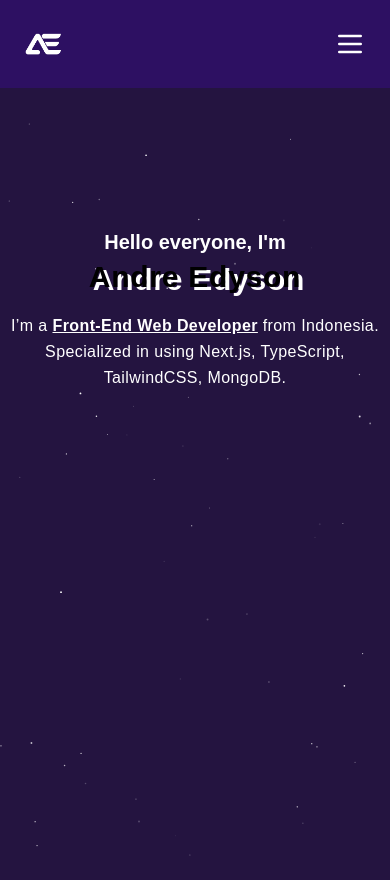
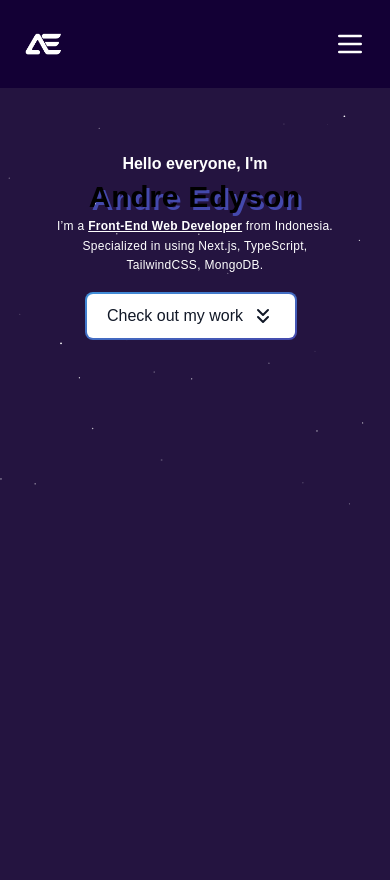
Before and after one commit to andreedyson/personal-website, a Next.js app: page / in a window 390 px wide. After the commit the page ends 844 px from the top, so only its background shows below. Built offline with nearby package versions, Linux system fonts and the light colour scheme.

Commit message:
feat(hero): finished the Hero section

```diff
--- a/app/components/Hero.tsx
+++ b/app/components/Hero.tsx
@@ -4,11 +4,12 @@ import React from "react";
 import { motion } from "framer-motion";
 import { SparklesCore } from "./ui/sparkles";
 import { TextGenerateEffect } from "./ui/text-generate-effect";
+import { ChevronsDown } from "lucide-react";
 
 export default function Hero() {
   return (
-    <section className="relative flex items-center justify-center">
-      <div className="absolute inset-0 -top-48 h-screen w-full">
+    <section className="relative flex flex-col items-center justify-center py-16 md:mt-10 md:py-[100px]">
+      <div className="absolute inset-0 h-[50vh] w-full md:-top-48 md:h-screen">
         <SparklesCore
           background="transparent"
           minSize={0.4}
@@ -18,20 +19,59 @@ export default function Hero() {
           particleColor="#FFFFFF"
         />
       </div>
+
       <div className="flex w-full flex-col items-center justify-center text-white">
-        <h3 className="text-xl font-semibold">Hello everyone, I&apos;m</h3>
+        <motion.h3
+          className="text-base font-semibold md:text-lg lg:text-xl"
+          variants={{
+            hidden: { opacity: 0, y: 50, scale: 0.5 },
+            visible: { opacity: 1, y: 0, scale: 1 },
+          }}
+          initial="hidden"
+          animate="visible"
+        >
+          Hello everyone, I&apos;m
+        </motion.h3>
         <TextGenerateEffect
           words="Andre Edyson"
-          className="text-3xl [text-shadow:_4px_3px_0_rgb(255_255_255_/_100%)] md:text-5xl lg:text-7xl"
+          delay={0.5}
+          className="text-3xl [text-shadow:_3px_3px_0_rgb(68_73_172_/_100%)] md:text-5xl lg:text-7xl"
         />
-        <p className="mt-4 text-center leading-relaxed tracking-wide md:max-w-[400px]">
+        <motion.p
+          className="max-w-72 text-center text-xs leading-relaxed tracking-wide md:max-w-[400px] md:text-sm lg:text-base"
+          variants={{
+            hidden: { opacity: 0, x: -20 },
+            visible: { opacity: 1, x: 0 },
+          }}
+          initial="hidden"
+          animate="visible"
+          transition={{ duration: 1.2, delay: 1, ease: "backInOut" }}
+        >
           I’m a{" "}
           <span className="font-semibold underline">
             Front-End Web Developer
           </span>{" "}
           from Indonesia. Specialized in using Next.js, TypeScript, TailwindCSS,
           MongoDB.
-        </p>
+        </motion.p>
+
+        <motion.a
+          href="#project"
+          variants={{
+            hidden: { opacity: 0, y: -20 },
+            visible: { opacity: 1, y: 0 },
+          }}
+          initial="hidden"
+          animate="visible"
+          transition={{ duration: 1, delay: 1.5, ease: "backInOut" }}
+        >
+          <button className="group relative mb-2 mr-2 mt-4 inline-flex items-center justify-center overflow-hidden rounded-lg bg-gradient-to-br from-main-blue to-dark-blue p-0.5 text-sm font-medium text-gray-900 duration-200 hover:text-white focus:ring-4 focus:ring-main-blue group-hover:from-main-blue group-hover:to-dark-blue dark:text-white dark:focus:ring-blue-800">
+            <span className="relative flex items-center gap-2 rounded-md bg-white px-5 py-2.5 text-base transition-all duration-200 ease-in group-hover:bg-opacity-0 dark:bg-gray-900">
+              Check out my work
+              <ChevronsDown size={24} />
+            </span>
+          </button>
+        </motion.a>
       </div>
     </section>
   );
--- a/app/components/layout/Navbar.tsx
+++ b/app/components/layout/Navbar.tsx
@@ -15,7 +15,7 @@ export default function Navbar() {
     <header className="relative z-50 md:sticky md:top-10">
       {/* Desktop Navigation Bar */}
       <div className="hidden justify-center md:flex">
-        <nav className="bg-dark-black flex items-center gap-12 rounded-full px-[60px] py-3 text-lg text-white">
+        <nav className="bg-dark-purple flex items-center gap-12 rounded-full px-[60px] py-3 text-lg text-white">
           <a href="/">
             <Image
               src={"/assets/logo.png"}
@@ -24,26 +24,26 @@ export default function Navbar() {
               alt="Logo AE"
             />
           </a>
-          <a href="#home" className="hover:text-main-blue duration-200">
+          <a href="#home" className="duration-200 hover:text-main-blue">
             Home
           </a>
-          <a href="#about" className="hover:text-main-blue duration-200">
+          <a href="#about" className="duration-200 hover:text-main-blue">
             About
           </a>
-          <a href="#stack" className="hover:text-main-blue duration-200">
+          <a href="#stack" className="duration-200 hover:text-main-blue">
             Stacks
           </a>
-          <a href="#project" className="hover:text-main-blue duration-200">
+          <a href="#project" className="duration-200 hover:text-main-blue">
             Projects
           </a>
-          <a href="#contact" className="hover:text-main-blue duration-200">
+          <a href="#contact" className="duration-200 hover:text-main-blue">
             Contact
           </a>
         </nav>
       </div>
 
       {/* Mobile Navigation Bar */}
-      <div className="bg-dark-black flex items-center justify-between p-6 text-white md:hidden">
+      <div className="bg-dark-purple flex items-center justify-between p-6 text-white md:hidden">
         <div>
           <a href="/">
             <Image
--- a/app/components/ui/text-generate-effect.tsx
+++ b/app/components/ui/text-generate-effect.tsx
@@ -6,9 +6,11 @@ import { cn } from "@/utils/cn";
 export const TextGenerateEffect = ({
   words,
   className,
+  delay = 0,
 }: {
   words: string;
   className?: string;
+  delay?: number;
 }) => {
   const [scope, animate] = useAnimate();
   let wordsArray = words.split(" ");
@@ -19,11 +21,11 @@ export const TextGenerateEffect = ({
         opacity: 1,
       },
       {
-        duration: 2,
-        delay: stagger(0.2),
+        duration: 1,
+        delay: stagger(0.5, { startDelay: delay }),
       },
     );
-  }, [scope.current]);
+  }, [scope, animate, delay]);
 
   const renderWords = () => {
     return (
@@ -32,7 +34,7 @@ export const TextGenerateEffect = ({
           return (
             <motion.span
               key={word + idx}
-              className="dark:text-main-blue text-black opacity-0"
+              className="text-black opacity-0 dark:text-main-blue"
             >
               {word}{" "}
             </motion.span>
--- a/app/page.tsx
+++ b/app/page.tsx
@@ -2,7 +2,7 @@ import Hero from "./components/Hero";
 
 export default function Home() {
   return (
-    <main className="mt-10 py-[100px]">
+    <main>
       <Hero />
     </main>
   );
--- a/tailwind.config.ts
+++ b/tailwind.config.ts
@@ -21,7 +21,7 @@ const config: Config = {
         "main-blue": "#4190D9",
         "dark-blue": "#4549AC",
         "dark-bg": "#241440",
-        "dark-black": "#2D1062",
+        "dark-purple": "#130035",
       },
       animation: {
         spotlight: "spotlight 2s ease .75s 1 forwards",
```
Also changed, not shown: public/assets/Flag_of_Indonesia.png (added).
